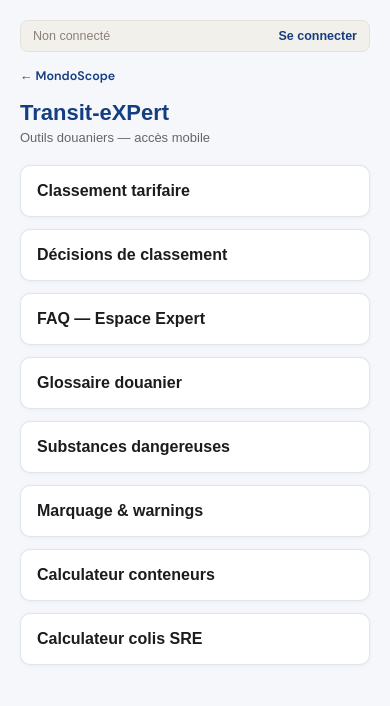
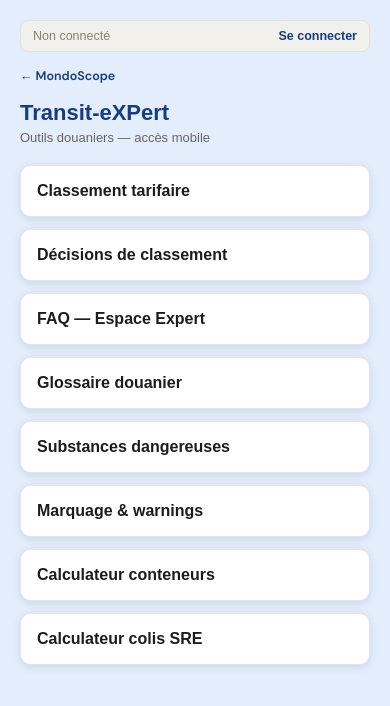
Before and after one commit to txpexpert/trans-txp, a Next.js app: page /app in a window 390 px wide. Both pictures are taken after a click on the button "Accès aux modules →". Shown: the top 706 px of the page. Built offline with nearby package versions, Linux system fonts and the light colour scheme; no server answers; a web font is replaced by a local one.

Commit message:
style: fond bleu clair sur le menu app mobile

```diff
--- a/pages/app/index.tsx
+++ b/pages/app/index.tsx
@@ -204,7 +204,7 @@
 
   // ── Écran 3 : liste des 8 modules (état actuel, inchangé) ───────────────
   return (
-    <div style={{ padding: 20, fontFamily: 'sans-serif', minHeight: '100vh', background: '#F5F7FA' }}>
+    <div style={{ padding: 20, fontFamily: 'sans-serif', minHeight: '100vh', background: '#E4EDFB' }}>
 
       {sessionBanner}
 
@@ -231,7 +231,7 @@
             display: 'block', padding: 16, borderRadius: 10,
             background: '#fff', color: '#1C1C1C', textDecoration: 'none',
             fontWeight: 600, border: '1px solid #153E8222',
-            boxShadow: '0 1px 4px rgba(0,0,0,.04)',
+            boxShadow: '0 2px 8px rgba(21,62,130,.12)',
           }}>
             {m.label}
           </Link>
```
